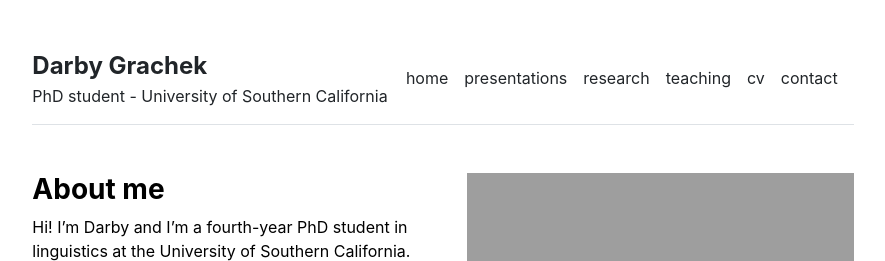
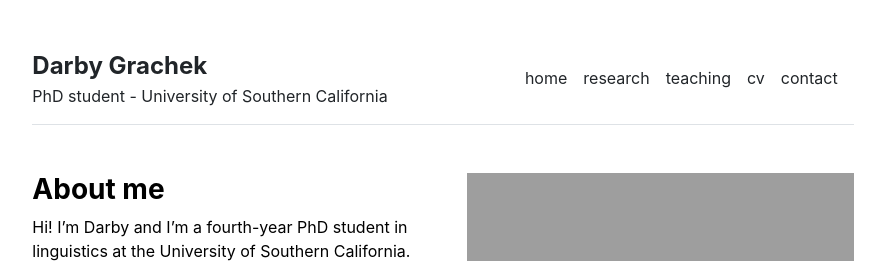
Before and after one commit to darbygrachek/darbygrachek.github.io, a Jekyll site: the page built from index.md, in a window 1280 px wide. Shown: the top 261 px of the page, without its empty margins (197-1082 px from the left). Built offline with Jekyll 4.4.1, drawn with Linux system fonts in a browser that asks for light colours.

Commit message:
Update settings.yml

```diff
--- a/_data/settings.yml
+++ b/_data/settings.yml
@@ -1,6 +1,5 @@
 menu:
 - {name: 'home', url: 'https://darbygrachek.github.io/'}
-- {name: 'presentations', url: '/people'}
 - {name: 'research', url: '/publications'}
 - {name: 'teaching', url: '/courses'}
 - {name: 'cv', url: '/cv'}
```
